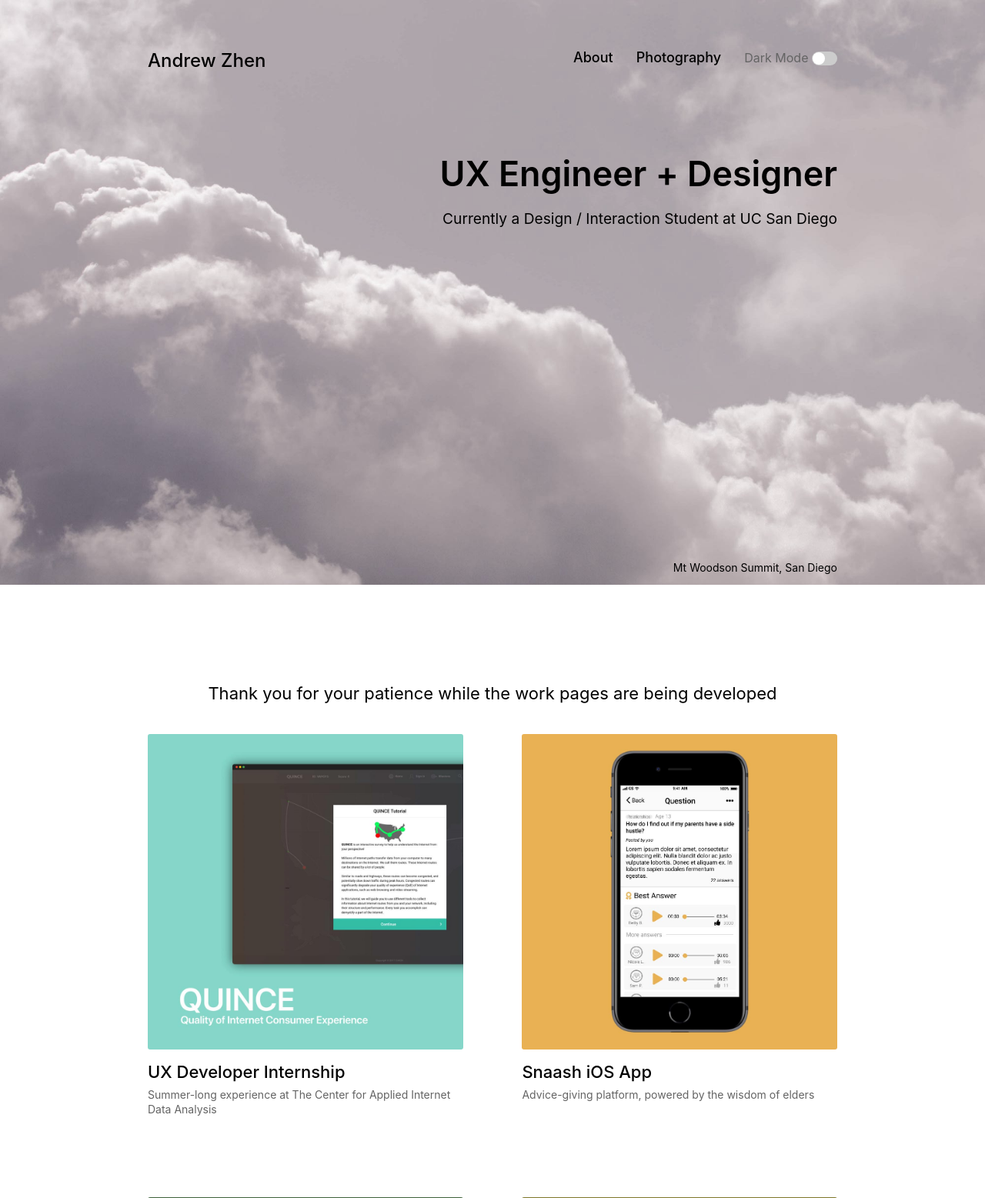
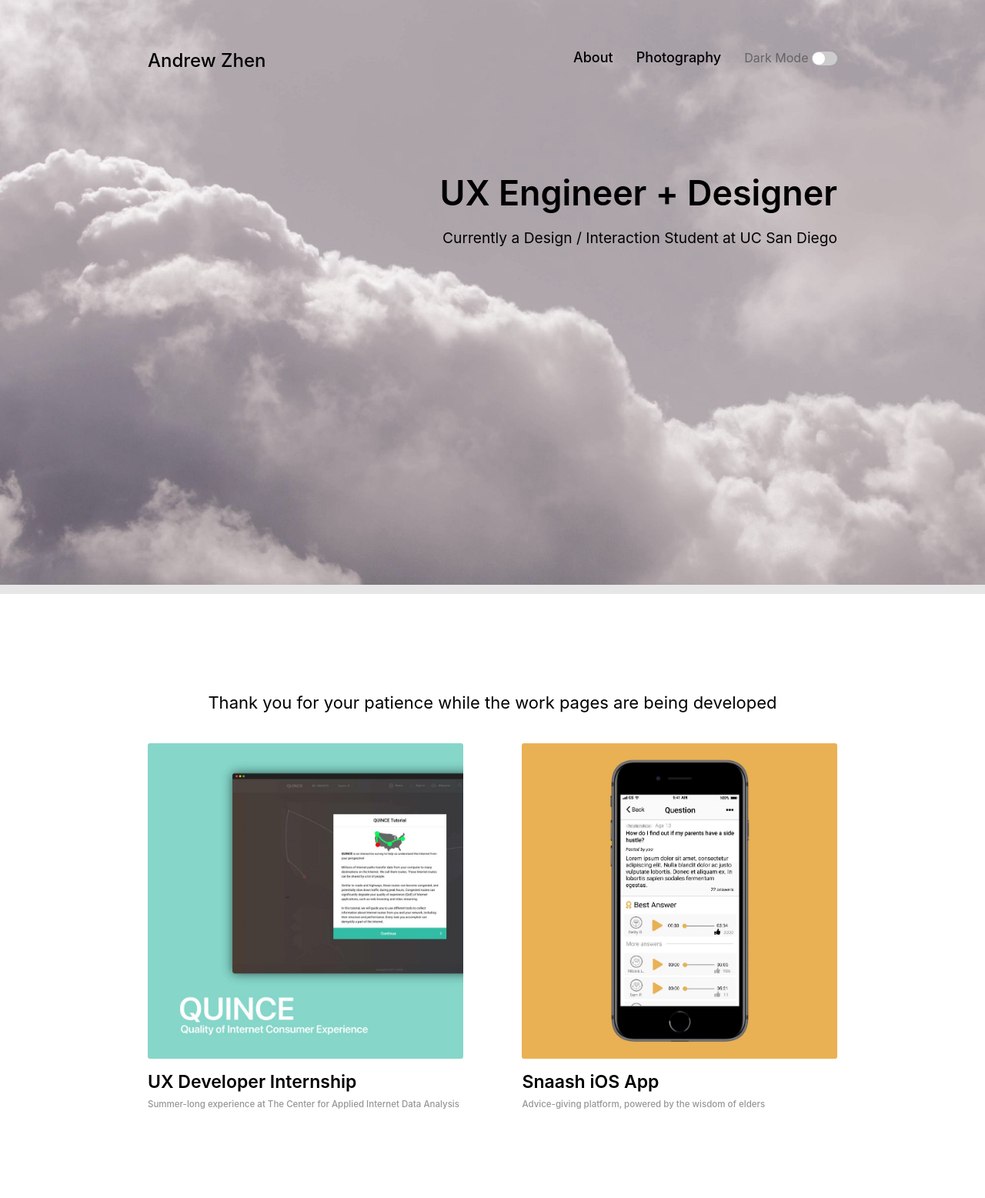
Before and after one commit to andrewzhen/andrewzhen.github.io, a PHP site: page / in a window 1280 px wide. Shown: the top 1557 px of the page at 77% size. Run offline with PHP 8.4, Linux system fonts and the light colour scheme.

Commit message:
update landing page + colors

```diff
--- a/index.html
+++ b/index.html
@@ -42,12 +42,14 @@
         </div>
       </div>
 
-      <p id="description" class="hvr-bob">UX Engineer + Designer</p>
-      <p id="description-2" class="hvr-bob">Currently a Design / Interaction Student at UC San Diego</p>
-
-      <p id="home-location">Mt Woodson Summit, San Diego</p>
+      <!-- <p id="description" class="hvr-bob">UX Engineer + Designer</p> -->
+      <p id="description">UX Engineer + Designer</p>
+      <!-- <p id="description-2" class="hvr-bob">Currently a Design / Interaction Student at UC San Diego</p> -->
+      <p id="description-2">Currently a Design / Interaction Student at UC San Diego</p>
     </div>
   </div>
+
+  <div id="parallax-bar"></div>
 
   <div class="content">
     <section>
@@ -97,7 +99,7 @@
         </div>
         <div class="grid-item grid-item-right">
           <div class="grid-content">
-            <a href="long-term.html">
+            <a href="https://ajzhen.com/long-term">
               <img src="assets/long-term/thumbnail.gif">
             </a>
             <p id="title">Long Term</p>
--- a/script.js
+++ b/script.js
@@ -38,19 +38,33 @@ function darkmode() {
 function changeColor(newColor, otherColor) {
   document.getElementById("body").style.backgroundColor = otherColor;
 
-  const elementsList = document.querySelectorAll("#body, #home, #name, #about, #photo, #description, #description-2, #work-1, #work-2, #movie-wiki, #home-location, #email, #resume, #linkedin, #github, #instagram");
+  const elementsList = document.querySelectorAll("#body, #home, #name, #about, #photo, #description, #description-2, #work-1, #work-2, #movie-wiki, #email, #resume, #linkedin, #github, #instagram");
   const elementsArray = [...elementsList];
 
   elementsArray.forEach(element => {
     element.style.color = newColor;
   })
+
+  if (newColor == "white") {
+    document.getElementById("parallax-bar").style.backgroundColor = "rgb(30,30,30)";
+  } else {
+    document.getElementById("parallax-bar").style.backgroundColor = "rgb(230,230,230)";
+  }
 }
 
 function mo(id) {
-  document.getElementById(id).style.color = "#9E9E9E";
-
-  if (id == "email") {
-    document.getElementById(id).innerHTML = "andrewjzhen@gmail.com";
+  if (document.getElementById("body").style.backgroundColor == "black") {
+    document.getElementById(id).style.color = "#BDBDBD";
+    if (id == "email") {
+      document.getElementById(id).innerHTML = "andrewjzhen@gmail.com";
+      document.getElementById("email").style.color = "white";
+    }
+  } else {
+    document.getElementById(id).style.color = "#616161";
+    if (id == "email") {
+      document.getElementById(id).innerHTML = "andrewjzhen@gmail.com";
+      document.getElementById("email").style.color = "black";
+    }
   }
 }
 
--- a/style/homeStyle.css
+++ b/style/homeStyle.css
@@ -21,9 +21,10 @@
 }
 
 #light-bg {
-  background-image:url("../assets/light-bg.jpg");
+  background:url("../assets/light-bg.jpg");
   background-attachment: fixed;
-  background-size: cover;
+  background-size: 100%;
+  background-repeat: no-repeat;
   height: 95vh;
   -webkit-filter: grayscale(30%); /* Safari 6.0 - 9.0 */
   filter: grayscale(30%);
@@ -39,11 +40,6 @@
 
 #name-div:hover {
   transform: translateY(8px);
-  color: #BDBDBD;
-}
-
-#name-div > a:hover {
-  color: #757575;
 }
 
 #name {
@@ -76,18 +72,17 @@
   cursor: default;
 }
 
-#home-location {
-  position: absolute;
-  bottom: 0;
-  right: 15vw;
-  font-size: 14px;
-  transition: all 0.5s ease;
-}
-
 .wip {
   text-align: center;
   font-size: 22px;
   transition: all 0.3s ease;
+}
+
+#parallax-bar {
+  width: 100%;
+  height: 1.5vh;
+  background-color: rgb(230,230,230);
+  transition: all 0.5s ease;
 }
 
 /*-----------------------------WORK*/
@@ -156,15 +151,16 @@
 }
 
 #title {
-  font-weight: 500;
-  font-size: 22px;
+  font-weight: 600;
+  font-size: 1.8vw;
   margin-top: 1vw;
   margin-bottom: 0.5vw;
 }
 
 #summary {
-  font-size: 14px;
+  font-weight: 500;
+  font-size: 0.9vw;
   line-height: 140%;
-  color: rgb(100,100,100);
+  color: rgb(150,150,150);
   margin: 0;
 }
--- a/style/sharedStyle.css
+++ b/style/sharedStyle.css
@@ -35,11 +35,6 @@ section.visible {
 
 #home-div:hover {
   transform: translateY(8px);
-  color: #757575;
-}
-
-#home-div > a:hover {
-  color: #757575;
 }
 
 #home {
@@ -127,10 +122,6 @@ section.visible {
   color: black;
   text-decoration: none;
   transition: all 0.5s ease;
-}
-
-.nav > a:hover {
-  color: #757575;
 }
 
 /*--------------------------------DARK MODE*/
```
Also changed, not shown: 2 other files.
